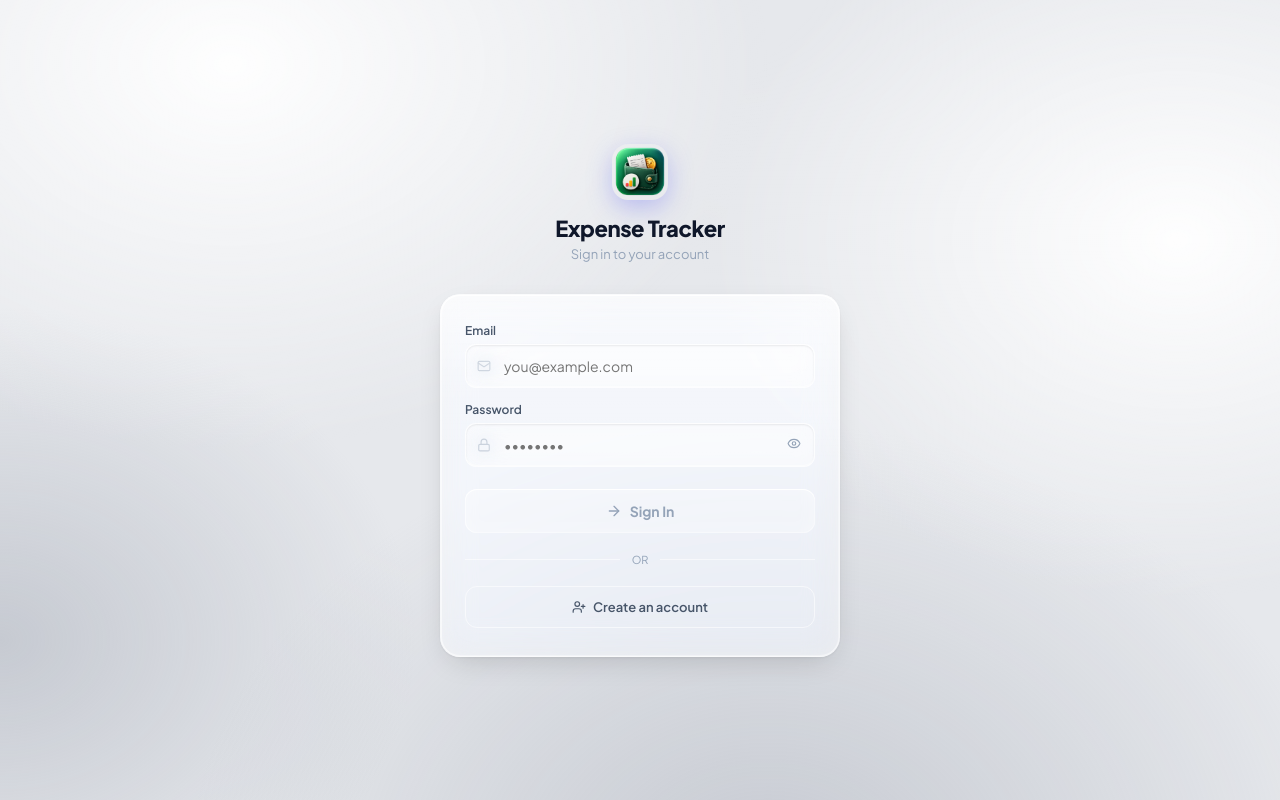
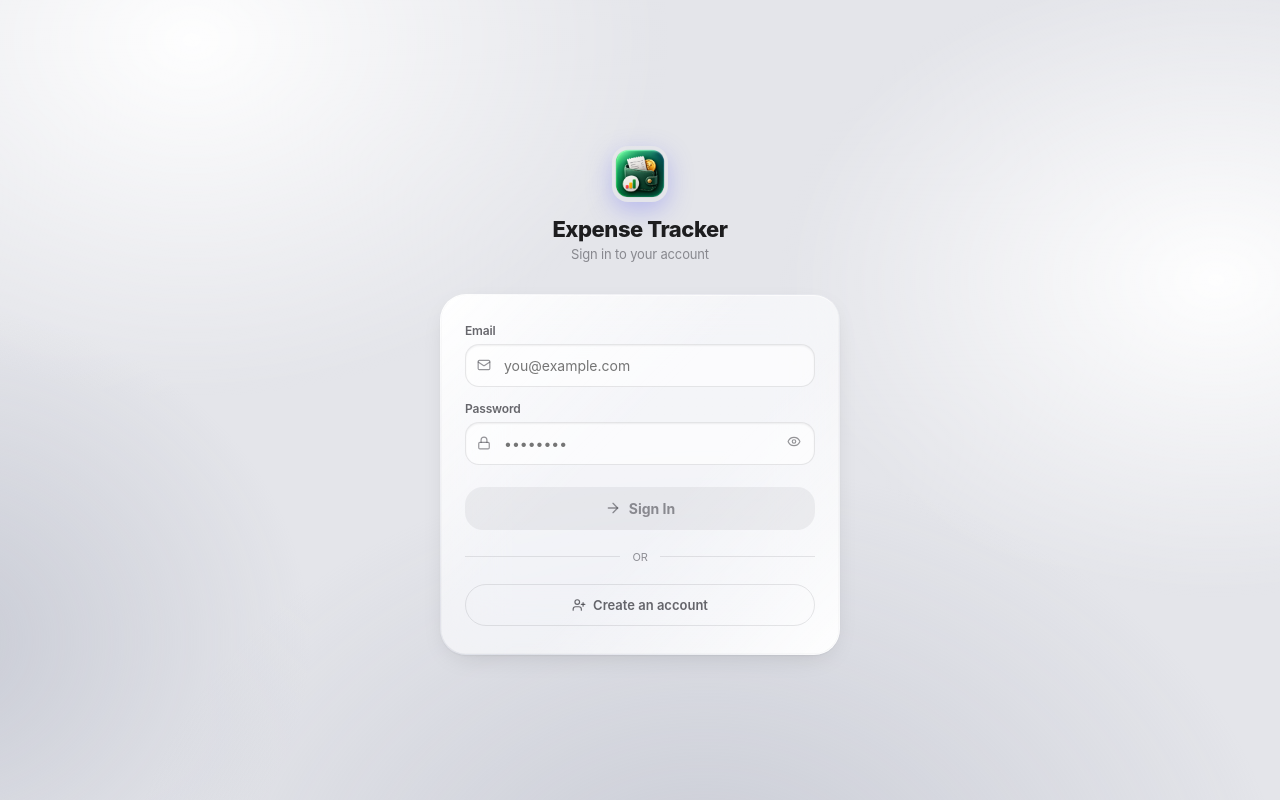
Before and after one commit to thrishankkuntimaddi/ExpenseTracker, a React (Vite) app: page / in a window 1280 px wide. Built offline with nearby package versions, Linux system fonts and the light colour scheme; no server answers.

Commit message:
fix : Theme Fix

```diff
--- a/src/styles/glass.css
+++ b/src/styles/glass.css
@@ -1,18 +1,20 @@
 /* ══════════════════════════════════════════════════════════════════
-   LIQUID GLASS LAYER  (in the spirit of macOS Tahoe / iOS 26)
-   A clear, barely-tinted glass material on top of the base design system
-   in index.css. Delete the import in main.jsx to switch it off.
+   LIQUID GLASS LAYER — modelled on macOS Tahoe's Control Center
+   A material + shape layer on top of the base design system in
+   index.css. Layouts are untouched. Delete the import in main.jsx to
+   switch it off.
 
-   Ingredients
-   • Clear glass: low-tint translucent fill + backdrop blur & saturation.
-   • Specular rim: bright top/left edge light, softer bottom/right, faint
-     inner glow — the "liquid" highlight that makes it read as glass.
-   • Lensing: in Chromium browsers, controls bend the content behind them
-     at the edges (SVG displacement filter #liquid-lens in index.html).
-     Other browsers fall back to plain blur.
-   • Floating capsules: top bar and mobile tab bar float as rounded pills.
-   • Neutral backdrop: soft monochrome light, so the glass — not colour —
-     is the focus.
+   Reference traits
+   • Material: translucent glass, heavy blur, no outline. Dark mode uses
+     near-black smoked glass (the reference's grey fill reads as dull grey).
+   • Rim: a curved specular edge — brightest at the top-left and
+     bottom-right corners, fading along the sides (a gradient border).
+   • Shape: large continuous radii on tiles, capsules for controls,
+     circles for icon-only buttons.
+   • Active state (dark): solid white with a dark glyph.
+   • Type: San Francisco, bold primary, ~60% secondary.
+   • Bars (top toolbar, tab bar) use denser glass than tiles so labels
+     stay legible over content scrolling beneath them.
 
    Components set backgrounds inline (style={{ background: 'var(--surface)' }}),
    so surfaces are matched with attribute selectors on those token names.
@@ -21,250 +23,251 @@
 /* ── Tokens ─────────────────────────────────────────────────────── */
 :root,
 [data-theme="light"] {
+  /* Glass */
+  --glass-fill:   rgba(255, 255, 255, 0.55);
+  --glass-bar:    rgba(246, 246, 248, 0.82);
+  --glass-blur:   blur(30px) saturate(180%);
+  --glass-rim:    linear-gradient(135deg,
+                    rgba(255,255,255,1) 0%, rgba(255,255,255,.55) 18%,
+                    rgba(255,255,255,.12) 42%, rgba(255,255,255,.12) 58%,
+                    rgba(255,255,255,.55) 82%, rgba(255,255,255,.95) 100%);
+  --glass-inner:  inset 0 1px 0 rgba(255,255,255,.7), inset 0 0 0 0.5px rgba(0,0,0,.04);
+  --glass-float:  0 8px 28px -12px rgba(0,0,0,.18), 0 1px 2px rgba(0,0,0,.05);
+
+  /* Surfaces / text (Apple system colours) */
   --bg:        transparent;
-  --surface:   rgba(255, 255, 255, 0.34);
-  --surface2:  rgba(255, 255, 255, 0.22);
-  --surface3:  rgba(255, 255, 255, 0.16);
-  --glass-bg:  rgba(255, 255, 255, 0.34);
-  --input-bg:  rgba(255, 255, 255, 0.30);
-  --nav-bg:    rgba(255, 255, 255, 0.36);
-  --tooltip-bg: rgba(255, 255, 255, 0.72);
+  --surface:   rgba(255, 255, 255, 0.55);
+  --surface2:  rgba(120, 120, 128, 0.10);
+  --surface3:  rgba(120, 120, 128, 0.08);
+  --glass-bg:  rgba(255, 255, 255, 0.55);
+  --nav-bg:    rgba(255, 255, 255, 0.62);
+  --tooltip-bg: rgba(255, 255, 255, 0.92);
+  --input-bg:  rgba(255, 255, 255, 0.6);
 
-  --border:       rgba(255, 255, 255, 0.55);
-  --border-dark:  rgba(0, 0, 0, 0.10);
-  --input-border: rgba(255, 255, 255, 0.6);
-  --nav-border:   rgba(255, 255, 255, 0.55);
+  --text:           #1D1D1F;
+  --text-secondary: rgba(60, 60, 67, 0.78);
+  --text-muted:     rgba(60, 60, 67, 0.55);
 
-  --lg-blur:   blur(16px) saturate(190%) brightness(1.04);
-  /* Specular rim: top edge brightest, then left, faint right/bottom, inner glow */
-  --lg-rim:
-    inset 0 1px 0.5px rgba(255, 255, 255, 0.95),
-    inset 1px 0 0.5px rgba(255, 255, 255, 0.55),
-    inset -1px 0 0.5px rgba(255, 255, 255, 0.28),
-    inset 0 -1px 0.5px rgba(255, 255, 255, 0.35),
-    inset 0 0 18px rgba(255, 255, 255, 0.28);
-  --lg-float:  0 10px 30px -10px rgba(0, 0, 0, 0.18), 0 1px 3px rgba(0, 0, 0, 0.06);
-  /* Glossy sheen: light pooling near the top edge */
-  --lg-sheen:  linear-gradient(180deg, rgba(255, 255, 255, 0.45) 0%, rgba(255, 255, 255, 0.10) 22%, rgba(255, 255, 255, 0) 45%);
+  --border:       rgba(60, 60, 67, 0.12);   /* hairline separators */
+  --border-dark:  rgba(60, 60, 67, 0.2);
+  --input-border: rgba(60, 60, 67, 0.12);
+  --nav-border:   transparent;
 
-  --backdrop-base: #E6E8EC;
-  --backdrop-light: rgba(255, 255, 255, 0.95);
-  --backdrop-shade: rgba(160, 166, 178, 0.45);
+  --backdrop-base: #E4E5EA;
+  --backdrop-a: rgba(255, 255, 255, 0.95);
+  --backdrop-b: rgba(178, 182, 196, 0.55);
 }
 
 [data-theme="monoflow"] {
-  /* Dark glass = smoked glass: near-black tint, never a white wash (that turns grey) */
+  /* Smoked glass: near-black tint over a deep black scene — never a grey wash */
+  --glass-fill:   rgba(20, 20, 24, 0.66);
+  --glass-bar:    rgba(16, 16, 20, 0.84);
+  --glass-blur:   blur(30px) saturate(150%);
+  --glass-rim:    linear-gradient(135deg,
+                    rgba(255,255,255,.42) 0%, rgba(255,255,255,.14) 16%,
+                    rgba(255,255,255,.04) 40%, rgba(255,255,255,.03) 60%,
+                    rgba(255,255,255,.12) 84%, rgba(255,255,255,.36) 100%);
+  --glass-inner:  inset 0 1px 0 rgba(255,255,255,.07);
+  --glass-float:  0 18px 44px -18px rgba(0,0,0,.9), 0 2px 6px rgba(0,0,0,.5);
+
   --bg:        transparent;
-  --surface:   rgba(14, 15, 20, 0.58);
-  --surface2:  rgba(8, 9, 13, 0.40);
-  --surface3:  rgba(8, 9, 13, 0.30);
-  --glass-bg:  rgba(14, 15, 20, 0.58);
-  --input-bg:  rgba(0, 0, 0, 0.35);
-  --nav-bg:    rgba(14, 15, 20, 0.55);
-  --tooltip-bg: rgba(14, 15, 20, 0.9);
+  --surface:   rgba(20, 20, 24, 0.66);
+  --surface2:  rgba(255, 255, 255, 0.05);
+  --surface3:  rgba(255, 255, 255, 0.04);
+  --glass-bg:  rgba(20, 20, 24, 0.66);
+  --nav-bg:    rgba(16, 16, 20, 0.84);
+  --tooltip-bg: rgba(20, 20, 24, 0.95);
+  --input-bg:  rgba(0, 0, 0, 0.4);
 
-  --border:       rgba(255, 255, 255, 0.10);
-  --border-dark:  rgba(255, 255, 255, 0.16);
-  --input-border: rgba(255, 255, 255, 0.08);
-  --nav-border:   rgba(255, 255, 255, 0.12);
+  --text:           #FFFFFF;
+  --text-secondary: rgba(235, 235, 245, 0.64);
+  --text-muted:     rgba(235, 235, 245, 0.42);
 
-  --lg-blur:   blur(22px) saturate(160%);
-  /* Crisp specular edge on top, almost nothing elsewhere — keeps the body clear and dark */
-  --lg-rim:
-    inset 0 1px 0 rgba(255, 255, 255, 0.22),
-    inset 1px 0 0 rgba(255, 255, 255, 0.06),
-    inset -1px 0 0 rgba(255, 255, 255, 0.03),
-    inset 0 -1px 0 rgba(0, 0, 0, 0.5);
-  --lg-float:  0 20px 50px -18px rgba(0, 0, 0, 0.9), 0 2px 6px rgba(0, 0, 0, 0.6);
-  /* Thin wet reflection along the top edge only */
-  --lg-sheen:  linear-gradient(180deg, rgba(255, 255, 255, 0.07) 0%, rgba(255, 255, 255, 0.015) 14%, rgba(255, 255, 255, 0) 30%);
+  --border:       rgba(255, 255, 255, 0.08);
+  --border-dark:  rgba(255, 255, 255, 0.14);
+  --input-border: rgba(255, 255, 255, 0.07);
+  --nav-border:   transparent;
 
-  --backdrop-base: #030305;
-  --backdrop-light: rgba(70, 80, 110, 0.22);   /* faint cool rim light behind the glass */
-  --backdrop-shade: rgba(0, 0, 0, 0.8);
+  --backdrop-base: #040405;
+  --backdrop-a: rgba(46, 52, 74, 0.32);   /* faint cool light, just enough depth */
+  --backdrop-b: rgba(0, 0, 0, 0.85);
 }
 
-/* ── Neutral backdrop: soft studio light, no hue ────────────────── */
+/* ── Typography: San Francisco on Apple devices, Inter elsewhere ── */
+html, body, #root, button, input, select, textarea {
+  font-family: -apple-system, BlinkMacSystemFont, "SF Pro Text", "SF Pro Display",
+               "Inter", "Helvetica Neue", system-ui, sans-serif !important;
+}
+body { letter-spacing: -0.01em; }
+
+/* ── Backdrop: a soft blurred "scene" for the glass to sit on ───── */
 html, body { background-color: var(--backdrop-base) !important; }
 #root { background: transparent !important; position: relative; z-index: 1; }
-
 body::before {
   content: '';
   position: fixed; inset: 0; z-index: 0; pointer-events: none;
   background:
-    radial-gradient(70vmax 50vmax at 18% 8%,  var(--backdrop-light), transparent 60%),
-    radial-gradient(60vmax 45vmax at 92% 30%, var(--backdrop-light), transparent 62%),
-    radial-gradient(70vmax 55vmax at 60% 110%, var(--backdrop-shade), transparent 65%),
-    radial-gradient(50vmax 40vmax at 0% 80%,  var(--backdrop-shade), transparent 65%);
+    radial-gradient(60vmax 45vmax at 15% 5%,   var(--backdrop-a), transparent 62%),
+    radial-gradient(55vmax 40vmax at 95% 35%,  var(--backdrop-a), transparent 62%),
+    radial-gradient(70vmax 55vmax at 55% 115%, var(--backdrop-b), transparent 65%),
+    radial-gradient(45vmax 40vmax at -5% 80%,  var(--backdrop-b), transparent 65%);
 }
 
-/* ── Glass surfaces (cards, panels, bars) ───────────────────────── */
-.card,
-.tab-header,
-[style*="background: var(--surface)"],
-[style*="background: var(--glass-bg)"],
-[style*="background: var(--nav-bg)"],
-[style*="background: var(--tooltip-bg)"] {
-  -webkit-backdrop-filter: var(--lg-blur);
-  backdrop-filter: var(--lg-blur);
-  background-image: var(--lg-sheen) !important;
-  border-color: var(--border) !important;
-  box-shadow: var(--lg-rim), var(--lg-float) !important;
+/* ── Glass tiles (top-level cards, panels, bars) ───────────────── */
+/* Nested surfaces are excluded — a row inside a tile is part of that tile. */
+:is(.card, .tab-header,
+    [style*="background: var(--surface)"],
+    [style*="background: var(--glass-bg)"],
+    [style*="background: var(--tooltip-bg)"]):not(.card *):not([style*="background: var(--surface)"] *) {
+  -webkit-backdrop-filter: var(--glass-blur);
+  backdrop-filter: var(--glass-blur);
+  /* fill inside, curved specular rim as a gradient border */
+  background:
+    linear-gradient(var(--glass-fill), var(--glass-fill)) padding-box,
+    var(--glass-rim) border-box !important;
+  border: 1px solid transparent !important;
+  box-shadow: var(--glass-inner), var(--glass-float) !important;
 }
 
-/* Nested fills (rows, tracks, chips): clear glass, rim only */
-[style*="background: var(--surface2)"]:not(:empty),
-[style*="background: var(--surface3)"]:not(:empty) {
-  box-shadow: var(--lg-rim) !important;
+/* Rows / sub-panels inside a tile: no second pane, no double tint */
+.card [style*="background: var(--surface)"],
+[style*="background: var(--surface)"] [style*="background: var(--surface)"] {
+  background: transparent !important;
+  box-shadow: none !important;
+}
+
+/* Continuous large radii on tiles */
+.card,
+:is([style*="border-radius: 14px"], [style*="border-radius: 16px"],
+    [style*="border-radius: 18px"], [style*="border-radius: 20px"]):is([style*="var(--surface)"], [style*="var(--glass-bg)"], [style*="-bg)"]) {
+  border-radius: 26px !important;
+}
+:is([style*="border-radius: 10px"], [style*="border-radius: 12px"])[style*="var(--surface"] {
+  border-radius: 18px !important;
 }
 
 /* Info boxes some screens always render, even with nothing in them */
 [style*="background: var(--surface2)"][style*="padding"]:empty { display: none; }
 
-/* Rows inside a glass card are part of the same pane, not new panes */
-.card [style*="background: var(--surface)"],
-[style*="background: var(--surface)"] [style*="background: var(--surface)"] {
-  -webkit-backdrop-filter: none;
-  backdrop-filter: none;
-  background-image: none !important;
-  box-shadow: none !important;
+/* ── Controls: capsules and circles ─────────────────────────────── */
+button { border-radius: 999px !important; }
+/* Segmented-control tracks become capsules too */
+div:has(> button + button)[style*="background: var(--surface2)"],
+div:has(> button + button)[style*="background: var(--surface3)"] {
+  border-radius: 999px !important;
+  border-color: transparent !important;
 }
 
-/* ── Inputs: recessed clear wells ───────────────────────────────── */
+/* Fields: soft recessed wells */
 input:not([type="checkbox"]):not([type="radio"]):not([type="range"]),
 select,
-textarea,
-.input-base {
-  -webkit-backdrop-filter: blur(10px) saturate(160%);
-  backdrop-filter: blur(10px) saturate(160%);
-  box-shadow:
-    inset 0 1px 2px rgba(0, 0, 0, 0.08),
-    inset 0 -1px 0.5px rgba(255, 255, 255, 0.6);
+textarea {
+  border-radius: 14px !important;
+  box-shadow: inset 0 1px 2px rgba(0, 0, 0, 0.06) !important;
 }
-[data-theme="monoflow"] input:not([type="checkbox"]):not([type="radio"]):not([type="range"]),
-[data-theme="monoflow"] select,
-[data-theme="monoflow"] textarea {
-  box-shadow: inset 0 1px 3px rgba(0, 0, 0, 0.6), inset 0 -1px 0 rgba(255, 255, 255, 0.05);
+[data-theme="monoflow"] :is(input:not([type="checkbox"]):not([type="radio"]):not([type="range"]), select, textarea) {
+  box-shadow: inset 0 1px 2px rgba(0, 0, 0, 0.35) !important;
 }
 
-/* ── Glossy tinted buttons: coloured glass with a wet highlight ─── */
-button[style*="background: var(--accent)"],
-button[style*="background: var(--income)"],
-button[style*="background: var(--expense)"],
-button[style*="background: var(--savings)"],
-button[style*="background: var(--person)"],
-button[style*="background: var(--lent)"],
-button[style*="background: var(--borrowed)"],
-button[style*="background: var(--external)"],
-button[style*="background: var(--repayment-rec)"],
-button[style*="background: var(--given)"] {
-  background-image:
-    linear-gradient(180deg, rgba(255, 255, 255, 0.42) 0%, rgba(255, 255, 255, 0.12) 45%, rgba(255, 255, 255, 0) 55%, rgba(255, 255, 255, 0.10) 100%) !important;
-  box-shadow:
-    inset 0 1px 0.5px rgba(255, 255, 255, 0.75),
-    inset 0 -1px 1px rgba(0, 0, 0, 0.15),
-    inset 0 0 12px rgba(255, 255, 255, 0.18),
-    0 6px 16px -6px rgba(0, 0, 0, 0.35) !important;
-  text-shadow: 0 1px 1px rgba(0, 0, 0, 0.15);
+/* Filled (category-tinted) buttons: tinted glass with a soft top light */
+button:is([style*="background: var(--accent)"], [style*="background: var(--income)"],
+          [style*="background: var(--expense)"], [style*="background: var(--savings)"],
+          [style*="background: var(--person)"], [style*="background: var(--lent)"],
+          [style*="background: var(--borrowed)"], [style*="background: var(--external)"],
+          [style*="background: var(--repayment-rec)"], [style*="background: var(--given)"]) {
+  background-image: linear-gradient(180deg, rgba(255,255,255,.22), rgba(255,255,255,0) 55%) !important;
+  box-shadow: inset 0 1px 0 rgba(255,255,255,.35), 0 4px 12px -4px rgba(0,0,0,.28) !important;
 }
 
-/* Press: glass squishes slightly, like Liquid Glass controls */
-button { transition: transform .18s cubic-bezier(.3,1.6,.5,1), filter .15s, background-color .2s, box-shadow .2s !important; }
+/* Dark: the primary/selected state is solid white with a dark glyph */
+[data-theme="monoflow"] button[style*="background: var(--accent)"] {
+  background: #FFFFFF !important;
+  color: #1C1C1E !important;
+  box-shadow: 0 4px 14px -4px rgba(0,0,0,.6) !important;
+}
+[data-theme="monoflow"] button[style*="background: var(--accent)"] svg { color: #1C1C1E !important; stroke: currentColor; }
+
+/* Press feedback: controls give slightly, like Liquid Glass */
+button { transition: transform .2s cubic-bezier(.3,1.5,.5,1), filter .15s, background-color .2s, box-shadow .2s !important; }
 button:not(:disabled):active { transform: scale(0.96); }
-button:not(:disabled):hover { filter: brightness(1.04); }
+button:not(:disabled):hover  { filter: brightness(1.06); }
 
 /* ── Floating capsule bars ──────────────────────────────────────── */
-/* Mobile tab bar → floating pill above the content */
 nav {
-  margin: 0 12px calc(10px + env(safe-area-inset-bottom, 0px)) !important;
-  padding-bottom: 0 !important;
-  border: 1px solid var(--nav-border) !important;
-  border-radius: 28px !important;
-  -webkit-backdrop-filter: var(--lg-blur);
-  backdrop-filter: var(--lg-blur);
-  background: var(--nav-bg) !important;
-  background-image: var(--lg-sheen) !important;
-  box-shadow: var(--lg-rim), var(--lg-float) !important;
+  margin: 0 14px calc(12px + env(safe-area-inset-bottom, 0px)) !important;
+  padding: 4px 0 !important;
+  border: 1px solid transparent !important;
+  border-radius: 30px !important;
+  -webkit-backdrop-filter: var(--glass-blur);
+  backdrop-filter: var(--glass-blur);
+  background:
+    linear-gradient(var(--glass-bar), var(--glass-bar)) padding-box,
+    var(--glass-rim) border-box !important;
+  box-shadow: var(--glass-inner), var(--glass-float) !important;
   overflow: hidden;
 }
-/* The bar floats OVER the content (content scrolls behind the glass) */
+/* The tab bar floats OVER the content (content scrolls behind the glass) */
 nav[style*="flex-shrink: 0"] {
   position: fixed !important;
   left: 0; right: 0; bottom: 0;
   z-index: 50;
 }
-/* …so whichever element scrolls needs room at the bottom for it:
-   screens with a .tab-body scroll that; the rest scroll the outer wrapper */
 div:has(> nav[style*="flex-shrink: 0"]) .tab-body,
 div:has(> nav[style*="flex-shrink: 0"]) > div[style*="overflow: auto"]:not(:has(.tab-body)) {
-  padding-bottom: calc(96px + env(safe-area-inset-bottom, 0px)) !important;
+  padding-bottom: calc(100px + env(safe-area-inset-bottom, 0px)) !important;
 }
-/* Active-tab indicator: drop the top line, the coloured icon is enough */
+/* Active tab: a glass lozenge behind the icon instead of a top line */
 nav button[style*="position: relative"] > span[style*="position: absolute"] { display: none; }
+nav button { margin: 0 4px; }
+nav button:has(svg[stroke-width="2.3"]) { background: var(--surface2) !important; }
 
-/* Desktop top bar (sticky) → floating rounded toolbar */
+/* Desktop top bar → floating toolbar */
 [style*="position: sticky"][style*="top: 0"] {
-  margin: 10px 14px 0 !important;
-  border: 1px solid var(--border) !important;
-  border-radius: 18px !important;
-  top: 10px !important;
+  margin: 12px 16px 0 !important;
+  top: 12px !important;
+  border-radius: 24px !important;
+  background:
+    linear-gradient(var(--glass-bar), var(--glass-bar)) padding-box,
+    var(--glass-rim) border-box !important;
+  border: 1px solid transparent !important;
 }
 
-/* Desktop sections (History / Billings / People / Settings): page header as a rounded glass panel */
+/* Desktop sections: page header as a glass tile aligned with content */
 .desktop-history-host .tab-header,
 .desktop-external-host .tab-header,
 .desktop-people-host .tab-header,
 .desktop-settings-host .tab-header {
-  margin: 4px 20px 8px;
-  border: 1px solid var(--border) !important;
-  border-radius: 18px;
+  margin: 4px 20px 10px;
+  border-radius: 26px;
 }
 
-/* ── Lensing (Chromium): edges of glass bars bend what's behind ──── */
-@supports (backdrop-filter: url(#liquid-lens)) {
-  nav,
-  [style*="position: sticky"][style*="top: 0"] {
-    backdrop-filter: url(#liquid-lens) blur(14px) saturate(190%) brightness(1.05);
-  }
-  [data-theme="monoflow"] nav,
-  [data-theme="monoflow"] [style*="position: sticky"][style*="top: 0"] {
-    backdrop-filter: url(#liquid-lens) blur(18px) saturate(160%);
-  }
+/* ── Dialogs ────────────────────────────────────────────────────── */
+[style*="position: fixed"][style*="inset: 0"] {
+  -webkit-backdrop-filter: blur(10px) saturate(140%);
+  backdrop-filter: blur(10px) saturate(140%);
+}
+/* On the dimmed backdrop, clear glass turns muddy — use a denser body */
+:root [style*="position: fixed"][style*="inset: 0"],
+[data-theme="light"] [style*="position: fixed"][style*="inset: 0"] {
+  --glass-fill: rgba(255, 255, 255, 0.86);
+  --surface:    rgba(255, 255, 255, 0.86);
+  --input-bg:   rgba(255, 255, 255, 0.8);
+}
+[data-theme="monoflow"] [style*="position: fixed"][style*="inset: 0"] {
+  --glass-fill: rgba(22, 22, 26, 0.92);
+  --surface:    rgba(22, 22, 26, 0.92);
+  --input-bg:   rgba(0, 0, 0, 0.4);
 }
 
-/* ── Modal overlays: frosted dim ────────────────────────────────── */
-[style*="position: fixed"][style*="inset: 0"] {
-  -webkit-backdrop-filter: blur(8px) saturate(140%);
-  backdrop-filter: blur(8px) saturate(140%);
-}
-/* Dialogs sit on a dimmed backdrop, where clear glass turns muddy —
-   give glass inside them a denser body so text and inputs stay crisp. */
-:root [style*="position: fixed"][style*="inset: 0"],
-[data-theme="light"] [style*="position: fixed"][style*="inset: 0"] {
-  --surface:  rgba(255, 255, 255, 0.86);
-  --surface2: rgba(255, 255, 255, 0.62);
-  --surface3: rgba(255, 255, 255, 0.5);
-  --input-bg: rgba(255, 255, 255, 0.75);
-  --input-border: rgba(15, 23, 42, 0.08);
-  --border:   rgba(255, 255, 255, 0.95);
-}
-[data-theme="monoflow"] [style*="position: fixed"][style*="inset: 0"] {
-  --surface:  rgba(18, 20, 26, 0.86);
-  --surface2: rgba(255, 255, 255, 0.04);
-  --surface3: rgba(255, 255, 255, 0.03);
-  --input-bg: rgba(0, 0, 0, 0.35);
-  --border:   rgba(255, 255, 255, 0.12);
-}
-
-::-webkit-scrollbar-thumb { background: rgba(0, 0, 0, 0.18); }
-[data-theme="monoflow"] ::-webkit-scrollbar-thumb { background: rgba(255, 255, 255, 0.16); }
+::-webkit-scrollbar-thumb { background: rgba(0, 0, 0, 0.18); border-radius: 99px; }
+[data-theme="monoflow"] ::-webkit-scrollbar-thumb { background: rgba(255, 255, 255, 0.18); }
 
 /* ── Accessibility / fallbacks ──────────────────────────────────── */
 @media (prefers-reduced-transparency: reduce) {
-  :root, [data-theme="light"] { --surface: rgba(255, 255, 255, 0.92); --surface2: rgba(255, 255, 255, 0.86); --nav-bg: rgba(255, 255, 255, 0.94); }
-  [data-theme="monoflow"]     { --surface: rgba(28, 30, 36, 0.95);   --surface2: rgba(34, 36, 44, 0.92);   --nav-bg: rgba(28, 30, 36, 0.96); }
+  :root, [data-theme="light"] { --glass-fill: rgba(255,255,255,.94); --glass-bar: rgba(255,255,255,.96); }
+  [data-theme="monoflow"]     { --glass-fill: rgba(22,22,26,.97);    --glass-bar: rgba(18,18,22,.98); }
 }
 @supports not ((backdrop-filter: blur(1px)) or (-webkit-backdrop-filter: blur(1px))) {
-  :root, [data-theme="light"] { --surface: rgba(255, 255, 255, 0.9); --surface2: rgba(255, 255, 255, 0.82); }
-  [data-theme="monoflow"]     { --surface: rgba(28, 30, 36, 0.94);   --surface2: rgba(34, 36, 44, 0.9); }
+  :root, [data-theme="light"] { --glass-fill: rgba(255,255,255,.92); --glass-bar: rgba(255,255,255,.94); }
+  [data-theme="monoflow"]     { --glass-fill: rgba(22,22,26,.95);    --glass-bar: rgba(18,18,22,.96); }
 }
```
Also changed, not shown: index.html (+0 -9 lines).
